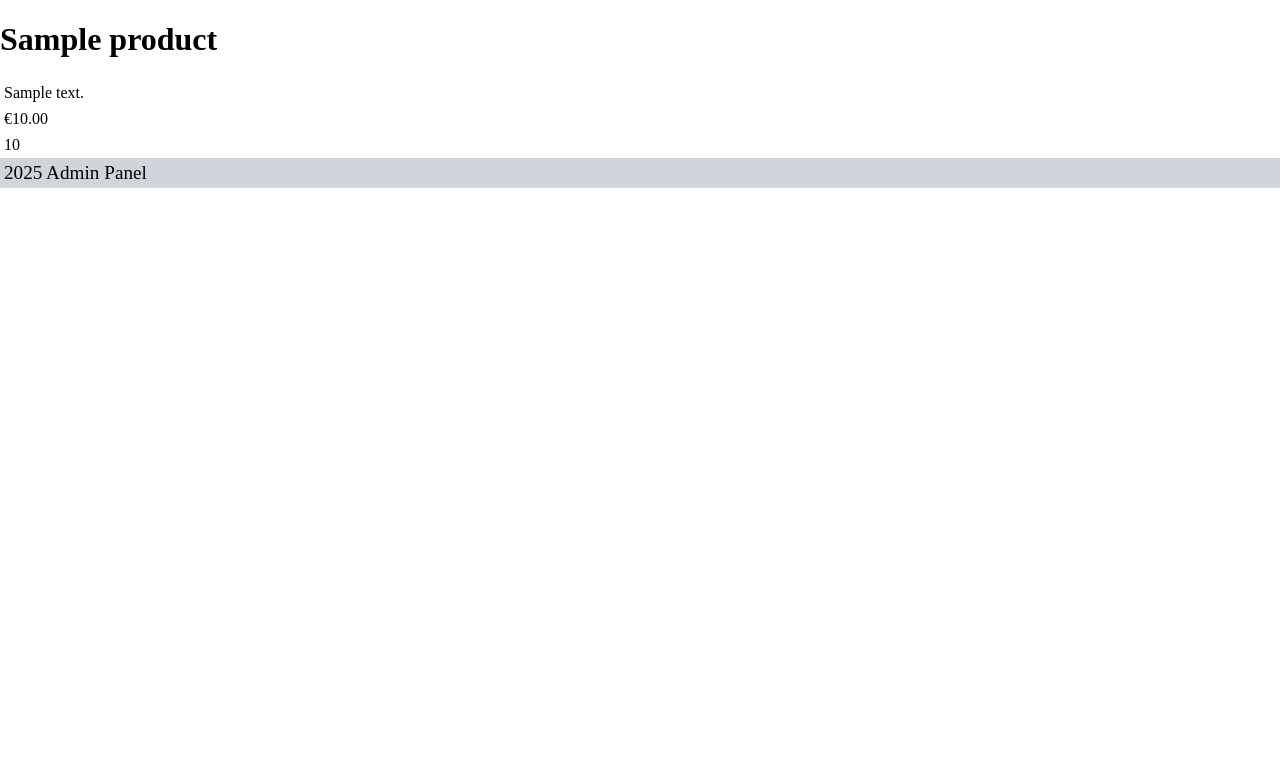
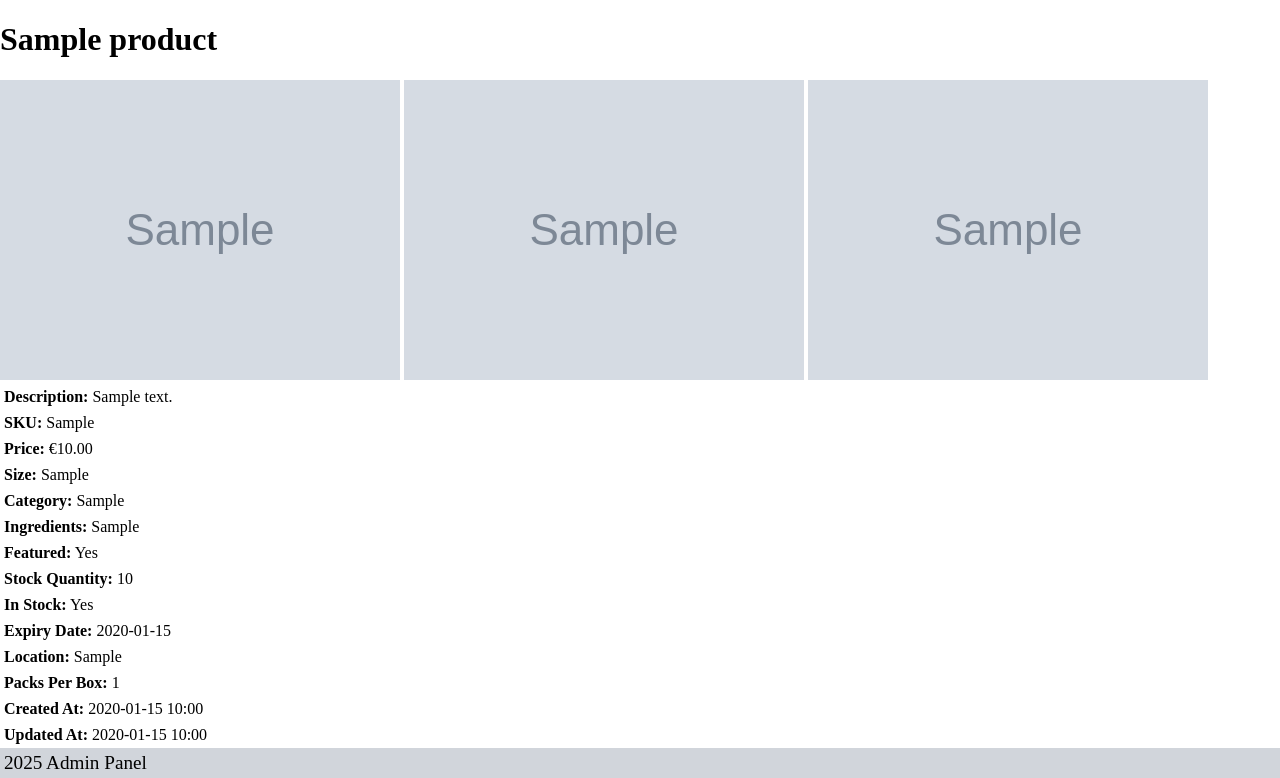
Before and after one commit to james-fitz86/pickle-polona, a Flask app: a page that uses templates/admin/product.html in a window 1280 px wide. Shown: the part 191-969 px from the top of the page. Before the commit the page ends 379 px from the top, so only its background shows below. Run offline with Flask 3, Linux system fonts and the light colour scheme; the visitor is signed in with stand-in values (Sample User, id 1); tables that the repository leaves empty hold one stand-in row (values such as "Sample post"); grey boxes marked "Sample" are stand-in pictures.

Commit message:
added html to display product info and divs for future css styling

```diff
--- a/templates/admin/product.html
+++ b/templates/admin/product.html
@@ -1,10 +1,36 @@
-{% extends 'base_admin.html' %}
+{% extends "base_admin.html" %}
 
 {% block title %}{{ product.name }}{% endblock %}
 
 {% block main %}
-        <h1>{{ product.name }}</h1>
-        <p>{{ product.description }}</p>
-        <p>€{{ "%.2f"|format(product.price) }}</p>
-        <p>{{ product.stock_quantity }}</p>
+<div class="product-container">
+    <h1>{{ product.name }}</h1>
+    <div>
+        {% if product.image_main %}
+            <img src="{{ url_for('static', filename=product.image_main) }}" alt="{{ product.name }} main image">
+        {% endif %}
+        {% if product.image_1 %}
+            <img src="{{ url_for('static', filename=product.image_1) }}" alt="Additional image 1 of {{ product.name }}">
+        {% endif %}
+        {% if product.image_2 %}
+            <img src="{{ url_for('static', filename=product.image_2) }}" alt="Additional image 2 of {{ product.name }}">
+        {% endif %}
+    </div>
+    <div>
+        <p><strong>Description:</strong> {{ product.description }}</p>
+        <p><strong>SKU:</strong> {{ product.sku }}</p>
+        <p><strong>Price:</strong> €{{ "%.2f"|format(product.price) }}</p>
+        <p><strong>Size:</strong> {{ product.size or "N/A" }}</p>
+        <p><strong>Category:</strong> {{ product.category or "Uncategorized" }}</p>
+        <p><strong>Ingredients:</strong> {{ product.ingredients or "Not listed" }}</p>
+        <p><strong>Featured:</strong> {{ "Yes" if product.featured else "No" }}</p>
+        <p><strong>Stock Quantity:</strong> {{ product.stock_quantity }}</p>
+        <p><strong>In Stock:</strong> {{ "Yes" if product.in_stock else "No" }}</p>
+        <p><strong>Expiry Date:</strong> {{ product.expiry_date.strftime("%Y-%m-%d") if product.expiry_date else "N/A" }}</p>
+        <p><strong>Location:</strong> {{ product.stock_location or "Not specified" }}</p>
+        <p><strong>Packs Per Box:</strong> {{ product.packs_per_box }}</p>
+        <p><strong>Created At:</strong> {{ product.created_at.strftime("%Y-%m-%d %H:%M") }}</p>
+        <p><strong>Updated At:</strong> {{ product.updated_at.strftime("%Y-%m-%d %H:%M") }}</p>
+    </div>
+</div>
 {% endblock %}
```
